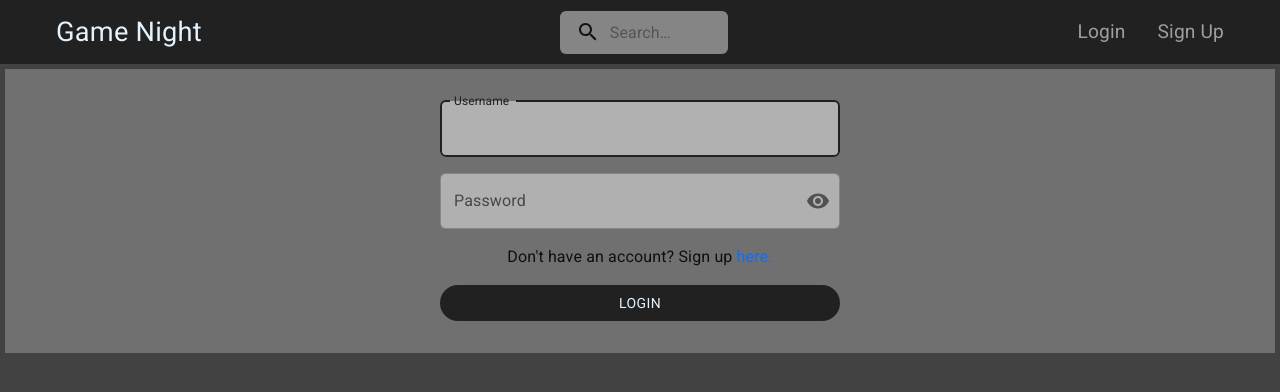
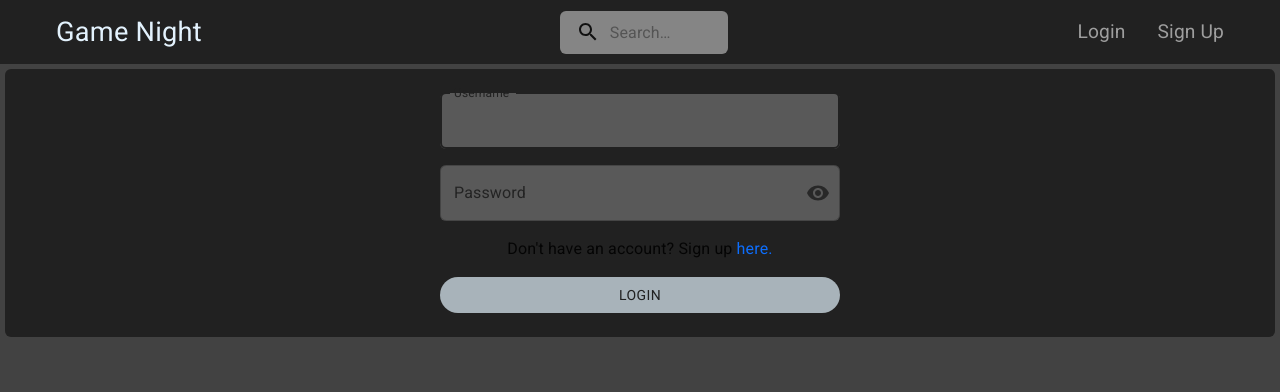
Before and after one commit to Jared-Enck/Capstone-2, a React app in the folder game-night/: page /login in a window 1280 px wide. Shown: the top 392 px of the page. Built offline with nearby package versions, Linux system fonts and the light colour scheme; no server answers; the HTML template or start-up script is replaced by a standard one.

Commit message:
updated with ContentContainer comp

```diff
--- a/game-night/src/components/account/LoginForm.js
+++ b/game-night/src/components/account/LoginForm.js
@@ -7,20 +7,16 @@ import {
   InputAdornment,
   IconButton,
   Stack,
-  OutlinedInput,
   Box,
   Button,
   alpha,
-  Typography
+  Typography,
+  OutlinedInput
 } from "@mui/material";
 import styled from "@emotion/styled";
+import ContentContainer from "../common/ContentContainer";
 import { Visibility, VisibilityOff } from '@mui/icons-material';
 import useFields from "../../hooks/useFields";
-
-export const FormBackGround = styled('div')(({ theme }) => ({
-  backgroundColor: alpha(theme.palette.primary.light, .5),
-  padding: '2rem'
-}));
 
 export const FormBox = styled(Box)(() => ({
   maxWidth: '400px',
@@ -28,18 +24,23 @@ export const FormBox = styled(Box)(() => ({
 }));
 
 export const FormOutlinedInput = styled(OutlinedInput)(({ theme }) => ({
-  backgroundColor: alpha(theme.palette.common.white, 0.45),
+  backgroundColor: alpha(theme.palette.primary.light, 0.45),
+  borderRadius: theme.shape.borderRadius,
   '&:hover': {
-    backgroundColor: alpha(theme.palette.common.white, 0.60)
+    backgroundColor: alpha(theme.palette.primary.light, .7),
+  },
+  '& .MuiInputBase-outlined': {
+    '&:focus': {
+      borderColor: theme.palette.primary.contrastText
+    }
   }
 }));
 
 export const PrimaryButton = styled(Button)(({ theme }) => ({
   borderRadius: '9999px',
-  backgroundColor: theme.palette.primary.main,
-  color: theme.palette.primary.contrastText,
+  backgroundColor: alpha(theme.palette.primary.contrastText, .7),
   '&:hover': {
-    backgroundColor: theme.palette.primary.dark
+    backgroundColor: theme.palette.primary.contrastText
   }
 }));
 
@@ -69,7 +70,7 @@ export default function LoginForm() {
     setFormErrors
   ] = useFields(initialState);
 
-  const {loginUser} = useContext(UserContext);
+  const { loginUser } = useContext(UserContext);
 
   const handleClickShowPassword = () => setShowPassword((show) => !show);
 
@@ -86,7 +87,7 @@ export default function LoginForm() {
   }
 
   return (
-    <FormBackGround>
+    <ContentContainer>
       <FormBox
         component="form"
         onSubmit={handleSubmit}
@@ -139,10 +140,15 @@ export default function LoginForm() {
             <Stack spacing={2}>
               {
                 formErrors.length
-                ? formErrors.map((e,idx) => genError(e,idx))
+                  ? formErrors.map((e, idx) => genError(e, idx))
                   : null
               }
-            <Typography textAlign={"center"}>
+              <Typography
+                sx={{
+                  textAlign: "center",
+                  color: "primary.text"
+                }}
+              >
                 Don't have an account? Sign up {' '}
                 <Link to={"/signup"}>
                   here.
@@ -158,6 +164,6 @@ export default function LoginForm() {
           </FormControl>
         </Stack>
       </FormBox>
-    </FormBackGround>
+    </ContentContainer>
   );
 };
```
Lines whose indentation alone changed are shown as unchanged.
